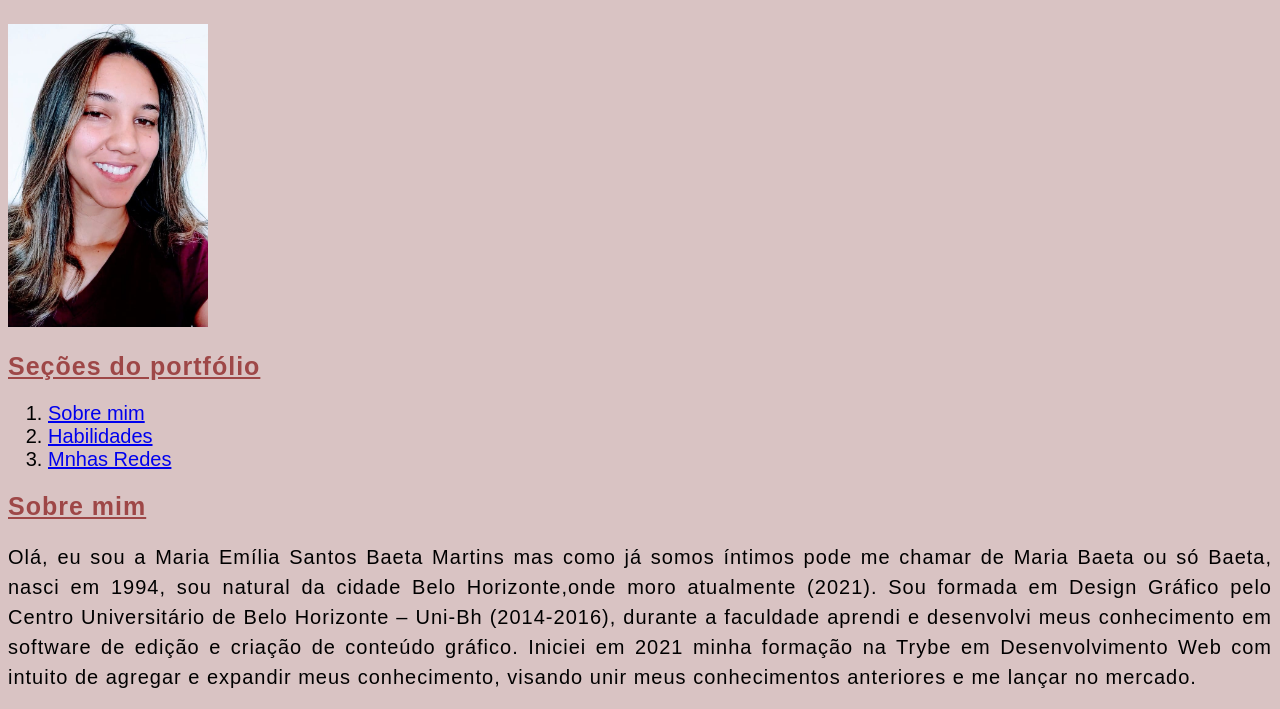
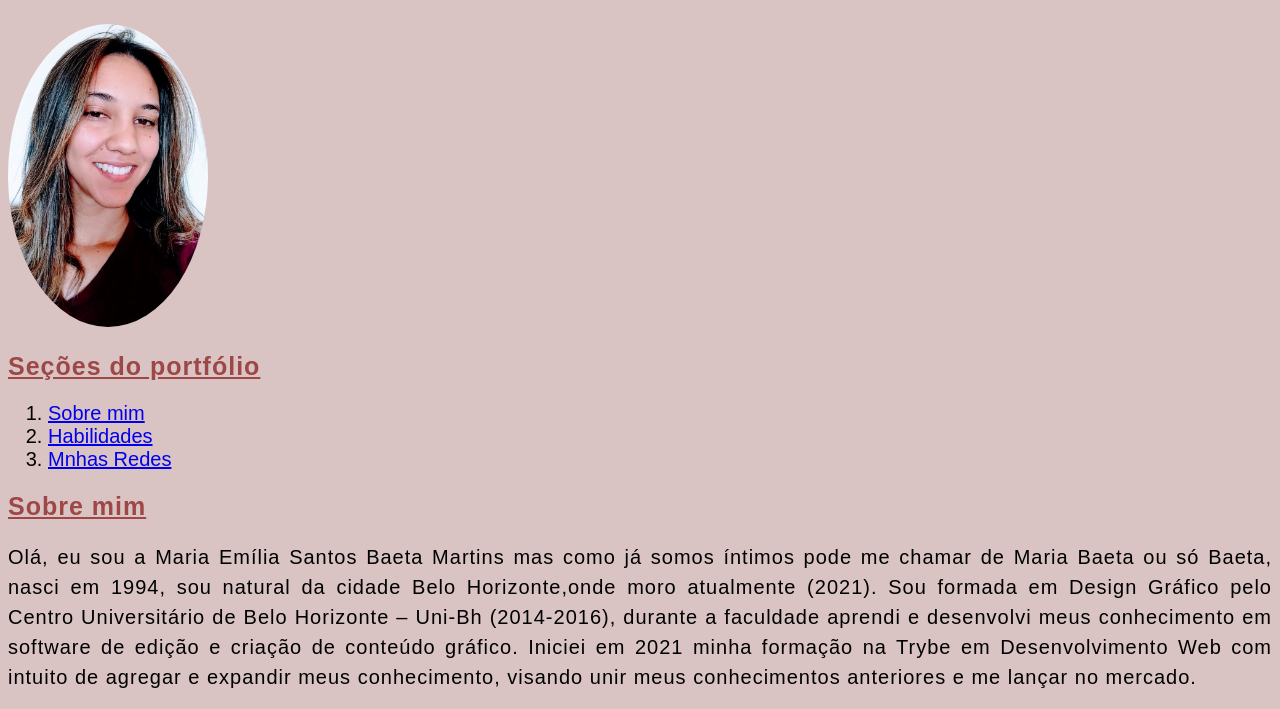
Before and after one commit to maria-baeta/portfolio_web, a plain HTML site: page index.html in a window 1280 px wide. Shown: the part 75-784 px from the top of the page. Drawn offline with Linux system fonts and the light colour scheme.

Commit message:
ajusta a img

```diff
--- a/index.html
+++ b/index.html
@@ -33,6 +33,9 @@
             font-size: 18px;
             color: #D15E5E;
         }
+        #photo{
+            border-radius: 50%;
+        }
 
     </style>
 
@@ -41,7 +44,7 @@
 <body>
    <h1 id="aqui" class="titulo-principal">Bem Vindos!</h1>
 
-   <img src="foto1.jpeg" alt="Foto da Maria" width="200px">
+   <img src="foto1.jpeg" alt="Foto da Maria" width="200px" id="photo">
 
    <h2 class="sub-titulo"> Seções do portfólio</h2>
    <ol>
```
